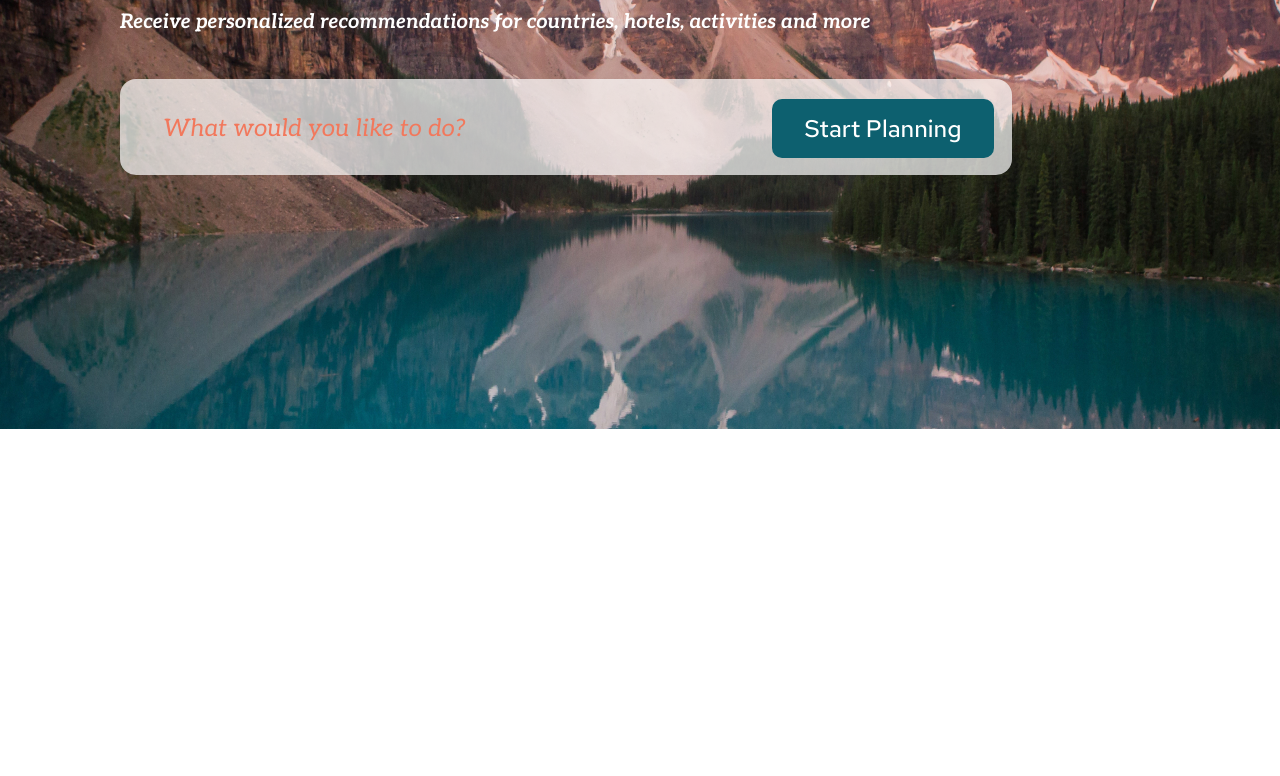
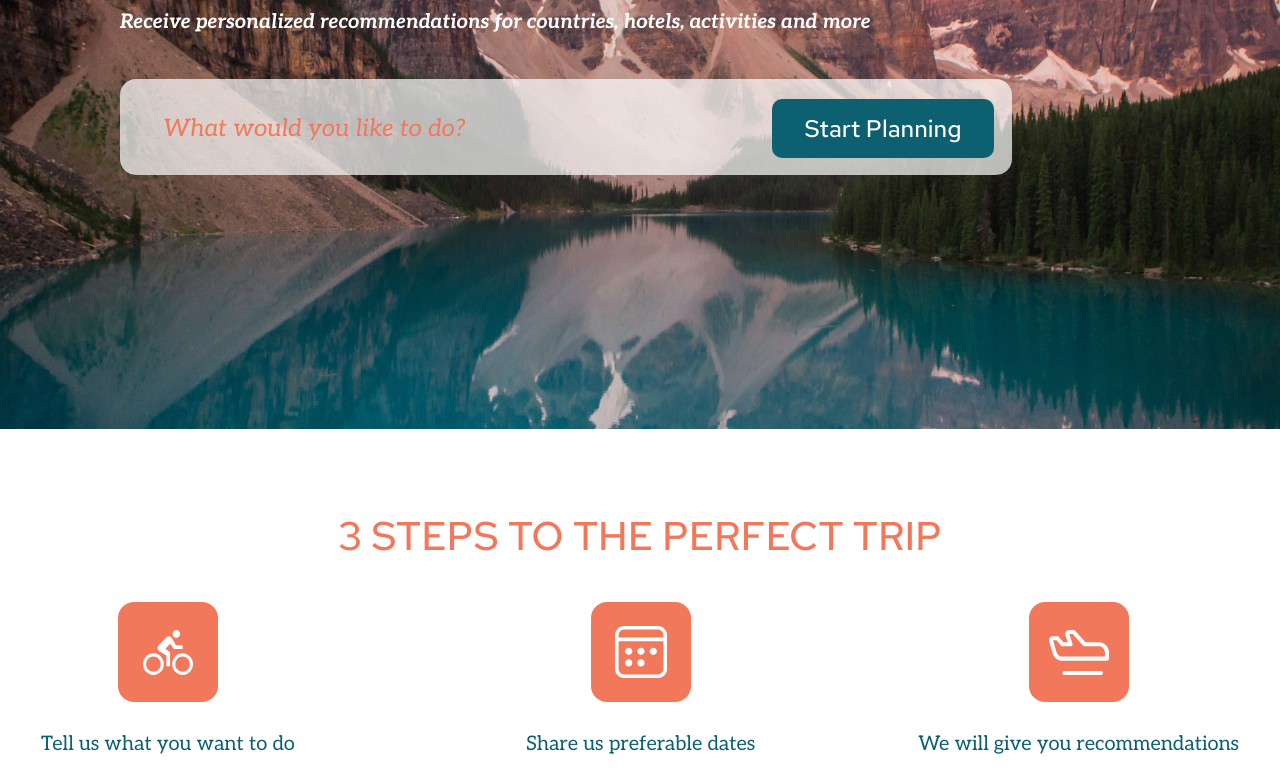
Before and after one commit to gentoosiast/travel, a website: page travel/index.html in a window 1280 px wide. Shown: the part 336-1112 px from the top of the page. Before the commit the page ends 800 px from the top, so only its background shows below. Drawn offline with Linux system fonts and the light colour scheme; a web font is replaced by a local one.

Commit message:
feat: markup & style section 'steps'

```diff
--- a/travel/index.html
+++ b/travel/index.html
@@ -74,7 +74,47 @@
             </form>
           </div>
         </section>
-        <section class="steps"></section>
+        <section class="steps">
+          <h2 class="steps__title">3 steps to the perfect trip</h2>
+          <div class="cards">
+            <div class="card">
+              <div class="card__icon">
+                <object
+                  class="card__svg"
+                  type="image/svg+xml"
+                  data="./img/icons/bike.svg"
+                >
+                  <!-- fallback -->
+                </object>
+              </div>
+              <p class="card__text">Tell us what you want to do</p>
+            </div>
+            <div class="card">
+              <div class="card__icon">
+                <object
+                  class="card__svg"
+                  type="image/svg+xml"
+                  data="./img/icons/calendar.svg"
+                >
+                  <!-- fallback -->
+                </object>
+              </div>
+              <p class="card__text">Share us preferable dates</p>
+            </div>
+            <div class="card">
+              <div class="card__icon">
+                <object
+                  class="card__svg"
+                  type="image/svg+xml"
+                  data="./img/icons/plane.svg"
+                >
+                  <!-- fallback -->
+                </object>
+              </div>
+              <p class="card__text">We will give you recommendations</p>
+            </div>
+          </div>
+        </section>
         <section class="destinations"></section>
         <section class="stories"></section>
       </main>
--- a/travel/sass/base/_base.scss
+++ b/travel/sass/base/_base.scss
@@ -15,3 +15,12 @@ h1 {
   font-weight: 700;
   color: $light-color;
 }
+
+h2 {
+  font-size: 4rem;
+  font-weight: 500;
+  line-height: 5.3rem;
+  text-align: center;
+  text-transform: uppercase;
+  color: $secondary-color;
+}
--- a/travel/sass/layout/_bg-wrapper.scss
+++ b/travel/sass/layout/_bg-wrapper.scss
@@ -1,5 +1,5 @@
 .bg-wrapper {
   max-width: 1440px;
   margin: auto;
-  background: url('./img/header-bg.jpg');
+  background: no-repeat url('./img/header-bg.jpg');
 }
--- a/travel/sass/layout/_header.scss
+++ b/travel/sass/layout/_header.scss
@@ -8,7 +8,7 @@
   display: flex;
   align-items: center;
   justify-content: space-around;
-  padding: 19px 0 18px;
+  padding: 1.9rem 0 1.8rem;
   box-shadow: 0px 4px 4px rgba(13, 96, 111, 0.5);
   background-color: $header-bg-color;
 }
--- /dev/null
+++ b/travel/sass/layout/_steps.scss
@@ -0,0 +1,43 @@
+.steps {
+  margin-top: 8rem;
+}
+
+.steps__title {
+  margin-bottom: 4rem; // pixel perfect
+}
+
+.cards {
+  display: flex;
+  justify-content: center;
+  column-gap: 19.7rem;
+}
+
+.card {
+  display: flex;
+  flex-direction: column;
+  align-items: center;
+  row-gap: 1rem; // pixel perfect
+}
+
+// hack because middle icon with calendar in mockup is off center
+.cards > .card:nth-child(2) {
+  position: relative;
+  left: 34px;
+}
+
+.card__icon {
+  display: flex;
+  align-items: center;
+  justify-content: center;
+  width: 10rem;
+  height: 10rem;
+  border-radius: 1.6rem;
+  background-color: $secondary-color;
+}
+
+.card__text {
+  font-family: $secondary-font;
+  font-size: 2rem;
+  line-height: 2.4rem;
+  color: $main-color;
+}
--- a/travel/sass/main.scss
+++ b/travel/sass/main.scss
@@ -13,3 +13,4 @@
 @import 'layout/header';
 @import 'layout/navigation';
 @import 'layout/preview';
+@import 'layout/steps';
```
Also changed, not shown: travel/style.css, 1 other file.
